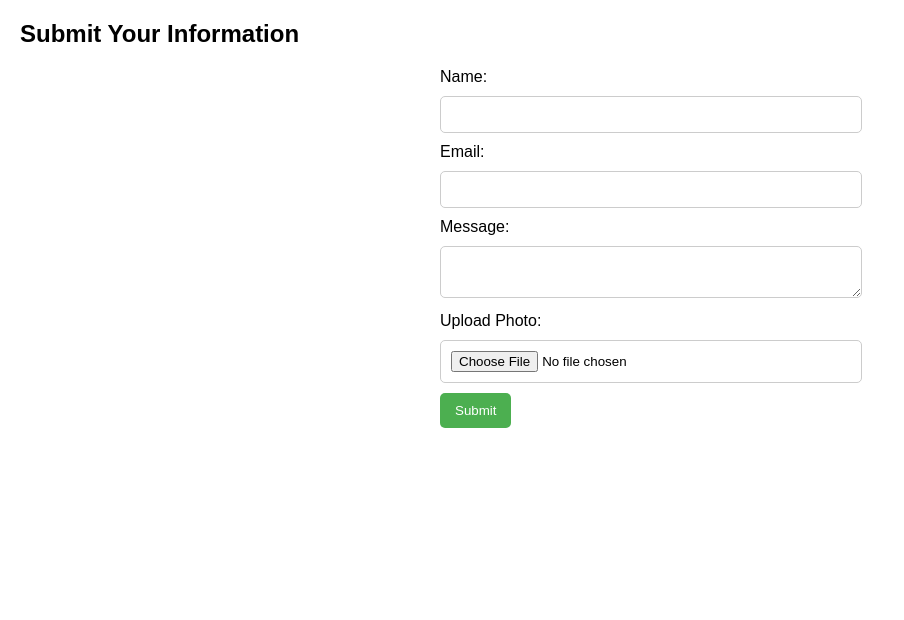
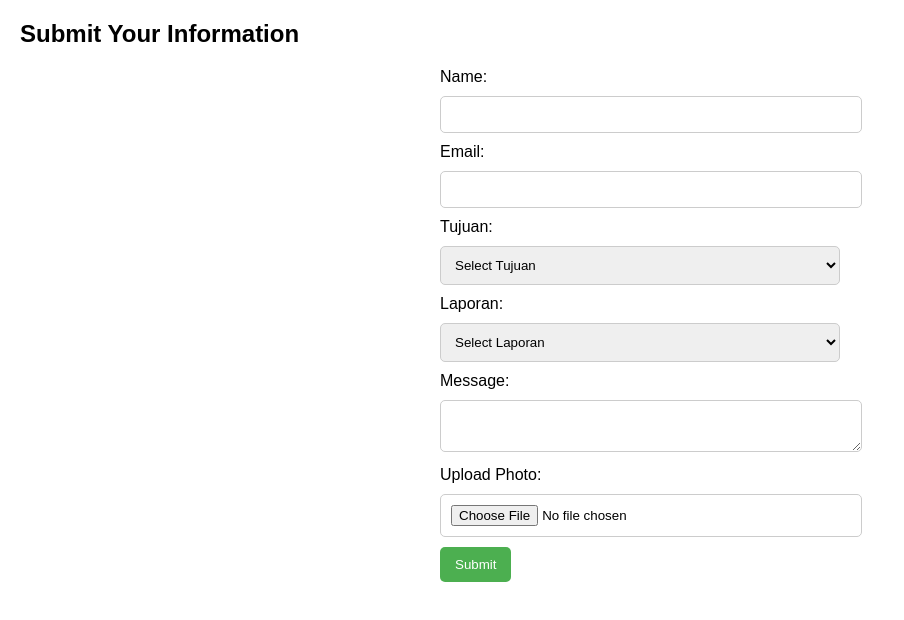
Before and after one commit to adrimuhaimin/html-form, a plain HTML site: page index.html in a window 1280 px wide. Shown: the whole page, without its empty margins (0-904 px from the left). Drawn offline with Linux system fonts and the light colour scheme.

Commit message:
tambah dropdown list tujuan dan laporan

```diff
--- a/index.html
+++ b/index.html
@@ -13,7 +13,7 @@
             max-width: 400px;
             margin: auto;
         }
-        input, textarea {
+        input, textarea, select {
             width: 100%;
             padding: 10px;
             margin: 10px 0;
@@ -41,6 +41,21 @@
 
         <label for="email">Email:</label>
         <input type="email" id="email" name="email" required>
+
+        <label for="tujuan">Tujuan:</label>
+        <select id="tujuan" name="tujuan" required>
+            <option value="" disabled selected>Select Tujuan</option>
+            <option value="Kunjungan">Kunjungan</option>
+            <option value="MoU">MoU</option>
+            <option value="Probing">Probing</option>
+        </select>
+
+        <label for="laporan">Laporan:</label>
+        <select id="laporan" name="laporan" required>
+            <option value="" disabled selected>Select Laporan</option>
+            <option value="Butuh tindaklanjut">Butuh Tindaklanjut</option>
+            <option value="Selesai">Selesai</option>
+        </select>
 
         <label for="message">Message:</label>
         <textarea id="message" name="message" required></textarea>
@@ -75,6 +90,8 @@
                 const data = {
                     name: formData.get('name'),
                     email: formData.get('email'),
+                    tujuan: formData.get('tujuan'),
+                    laporan: formData.get('laporan'),
                     message: formData.get('message'),
                     photo: base64File, // Foto dalam format Base64
                     fileName: file.name,
```
